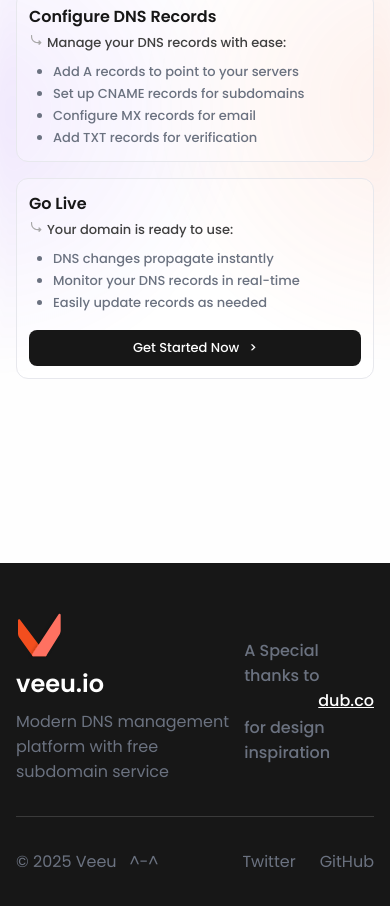
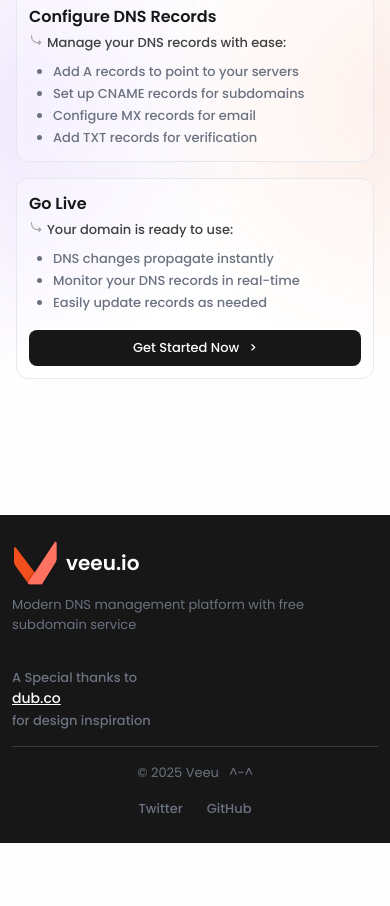
Before and after one commit to skygig/veeu.io, a Next.js app in the folder apps/web/: page / in a window 390 px wide. Shown: the part 2827-3733 px from the top of the page. After the commit the page ends 3670 px from the top, so only its background shows below. Built offline with nearby package versions, Linux system fonts and the light colour scheme.

Commit message:
web: make footer responsive

```diff
--- a/apps/web/src/styles/footer.module.scss
+++ b/apps/web/src/styles/footer.module.scss
@@ -4,6 +4,16 @@
   width: 100%;
   padding: 3rem 1rem;
   margin-top: 5rem;
+
+  @media (max-width: 768px) {
+    padding: 2rem 1rem;
+    margin-top: 3rem;
+  }
+
+  @media (max-width: 480px) {
+    padding: 1.5rem 0.75rem;
+    margin-top: 2rem;
+  }
 }
 
 .main {
@@ -13,6 +23,15 @@
   > div {
     display: flex;
     justify-content: space-between;
+
+    @media (max-width: 768px) {
+      flex-direction: column;
+      gap: 1.5rem;
+    }
+
+    @media (max-width: 480px) {
+      gap: 1rem;
+    }
   }
 
   p {
@@ -23,14 +42,56 @@
 .top {
   margin-bottom: 2rem;
 
+  @media (max-width: 768px) {
+    margin-bottom: 1.5rem;
+  }
+
+  @media (max-width: 480px) {
+    margin-bottom: 1rem;
+  }
+
+  > div:first-child {
+    a {
+      display: flex;
+      align-items: center;
+      gap: 0.5rem;
+      text-decoration: none;
+      color: var(--background);
+      margin-bottom: 0.5rem;
+
+      @media (max-width: 480px) {
+        gap: 0.375rem;
+      }
+    }
+  }
+
   h1 {
     font-size: 24px;
     font-weight: 600;
+
+    @media (max-width: 768px) {
+      font-size: 22px;
+    }
+
+    @media (max-width: 480px) {
+      font-size: 20px;
+    }
   }
 
   p {
     max-width: 300px;
     margin-top: 0.5rem;
+    line-height: 1.5;
+
+    @media (max-width: 768px) {
+      max-width: 100%;
+      font-size: 14px;
+    }
+
+    @media (max-width: 480px) {
+      font-size: 13px;
+      margin-top: 0.375rem;
+    }
   }
 }
 
@@ -40,11 +101,38 @@
   align-items: flex-end;
   justify-content: center;
   font-weight: 500;
+  text-align: right;
+
+  @media (max-width: 768px) {
+    align-items: flex-start;
+    text-align: left;
+    margin-top: 1rem;
+  }
+
+  @media (max-width: 480px) {
+    margin-top: 0.75rem;
+    font-size: 14px;
+  }
+
+  p {
+    @media (max-width: 480px) {
+      font-size: 13px;
+    }
+  }
 
   a {
     color: var(--background);
     text-decoration: underline;
     margin-bottom: -6px;
+    transition: opacity 0.2s ease;
+
+    &:hover {
+      opacity: 0.8;
+    }
+
+    @media (max-width: 480px) {
+      margin-bottom: -4px;
+    }
   }
 }
 
@@ -52,16 +140,58 @@
   border-top: 1px solid rgba(255, 255, 255, 0.15);
   padding-top: 2rem;
 
+  @media (max-width: 768px) {
+    padding-top: 1.5rem;
+    flex-direction: column-reverse;
+    gap: 1rem;
+  }
+
+  @media (max-width: 480px) {
+    padding-top: 1rem;
+    gap: 0.75rem;
+  }
+
+  p {
+    @media (max-width: 768px) {
+      text-align: center;
+      font-size: 14px;
+    }
+
+    @media (max-width: 480px) {
+      font-size: 13px;
+    }
+  }
+
   div {
     display: flex;
     gap: 1.5rem;
 
+    @media (max-width: 768px) {
+      justify-content: center;
+      gap: 2rem;
+    }
+
+    @media (max-width: 480px) {
+      gap: 1.5rem;
+    }
+
     a {
       color: #6b7280;
-    }
+      text-decoration: none;
+      transition: color 0.2s ease;
+      font-weight: 500;
 
-    a:hover {
-      color: var(--background);
+      @media (max-width: 768px) {
+        font-size: 14px;
+      }
+
+      @media (max-width: 480px) {
+        font-size: 13px;
+      }
+
+      &:hover {
+        color: var(--background);
+      }
     }
   }
 }
```
